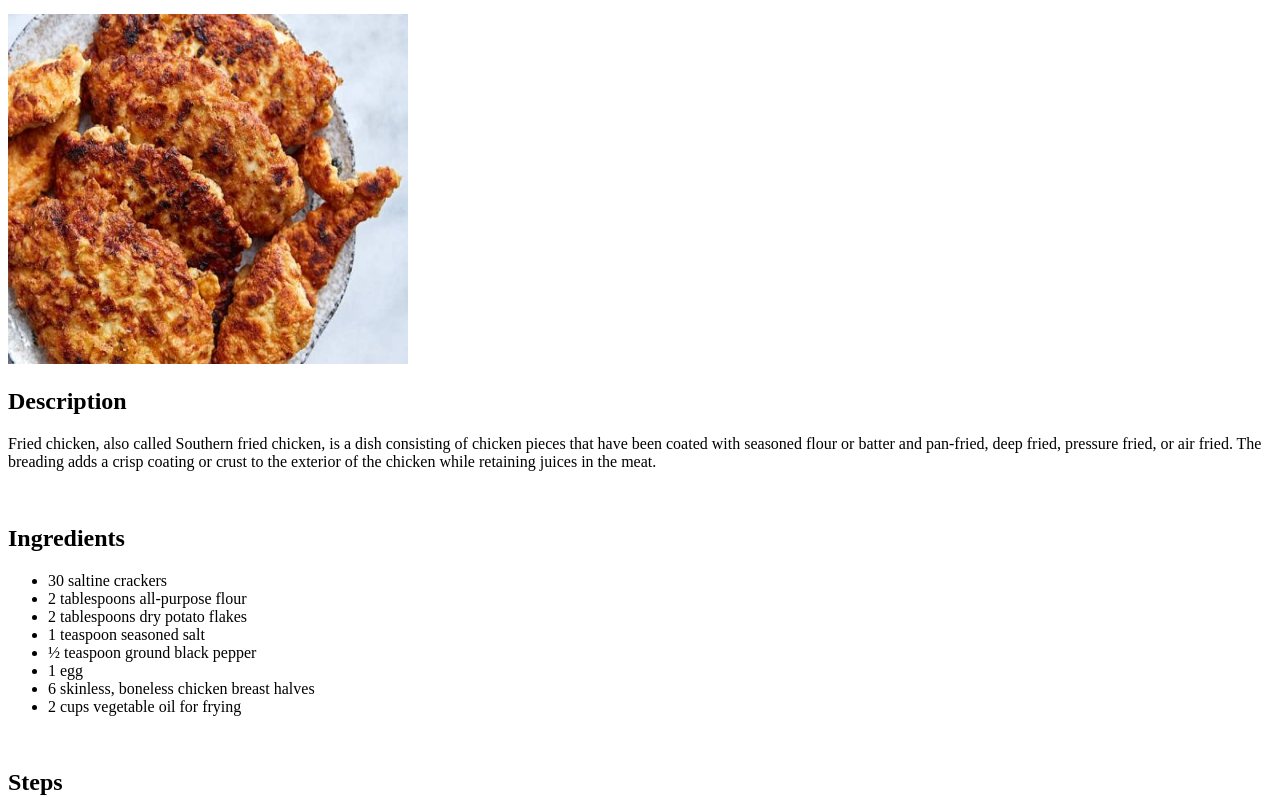
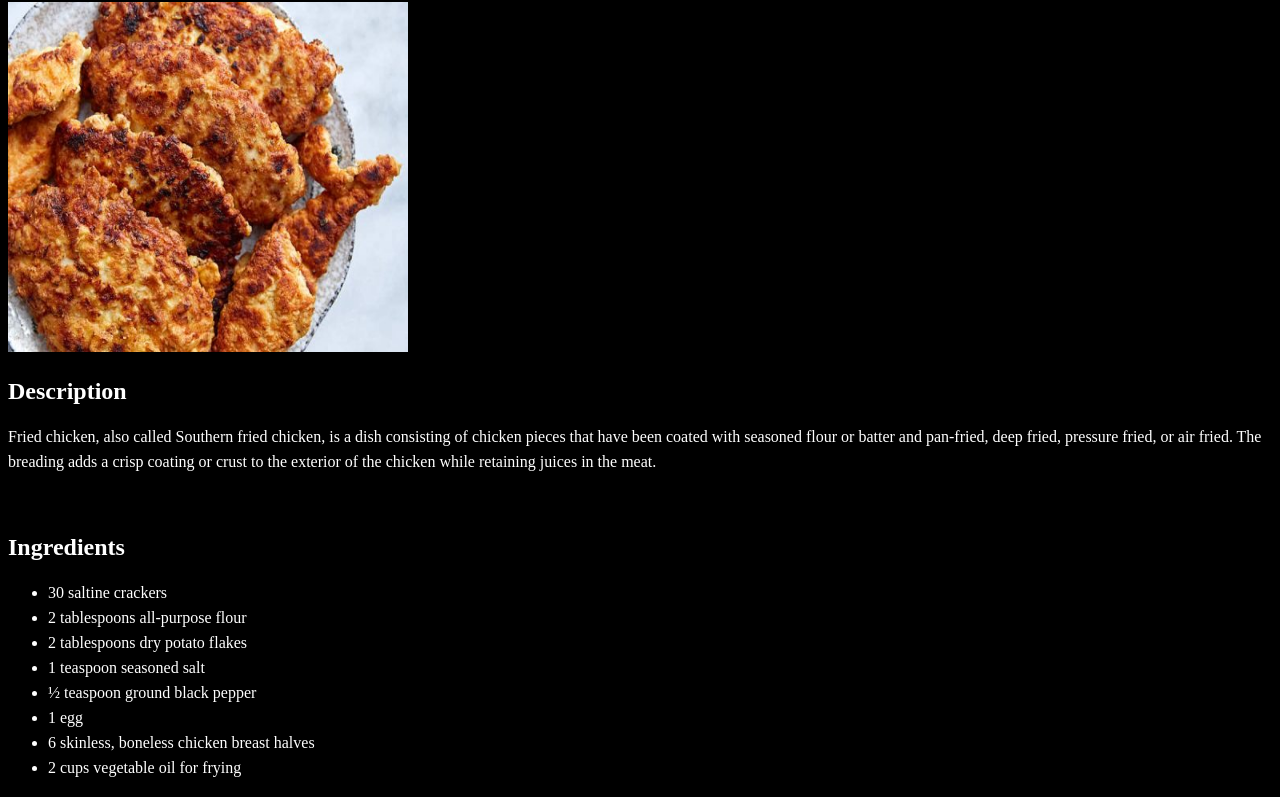
Before and after one commit to Amir-Ramez/odin-recipes, a plain HTML site: page recipes/fried_chicken.html in a window 1280 px wide. Shown: the part 66-863 px from the top of the page. Drawn offline with Linux system fonts and the light colour scheme.

Commit message:
Add fried_chicken.css and link it in fried_chicken.html

```diff
--- /dev/null
+++ b/css/fried_chicken.css
@@ -0,0 +1,5 @@
+* {
+    line-height: 25px;
+    background-color: black;
+    color: white;
+}
--- a/recipes/fried_chicken.html
+++ b/recipes/fried_chicken.html
@@ -4,6 +4,7 @@
 <head>
     <meta charset="UTF-8">
     <title>Fried Chicken</title>
+    <link rel="stylesheet" href="../css/fried_chicken.css">
 </head>
 
 <body>
@@ -14,7 +15,8 @@
     <p>Fried chicken, also called Southern fried chicken,
         is a dish consisting of chicken pieces that have been coated with seasoned flour or batter and pan-fried,
         deep fried, pressure fried, or air fried.
-      The breading adds a crisp coating or crust to the exterior of the chicken while retaining juices in the meat.</p>
+        The breading adds a crisp coating or crust to the exterior of the chicken while retaining juices in the meat.
+    </p>
     <br>
     <h2>Ingredients</h2>
     <ul>
```
Lines whose indentation alone changed are shown as unchanged.
